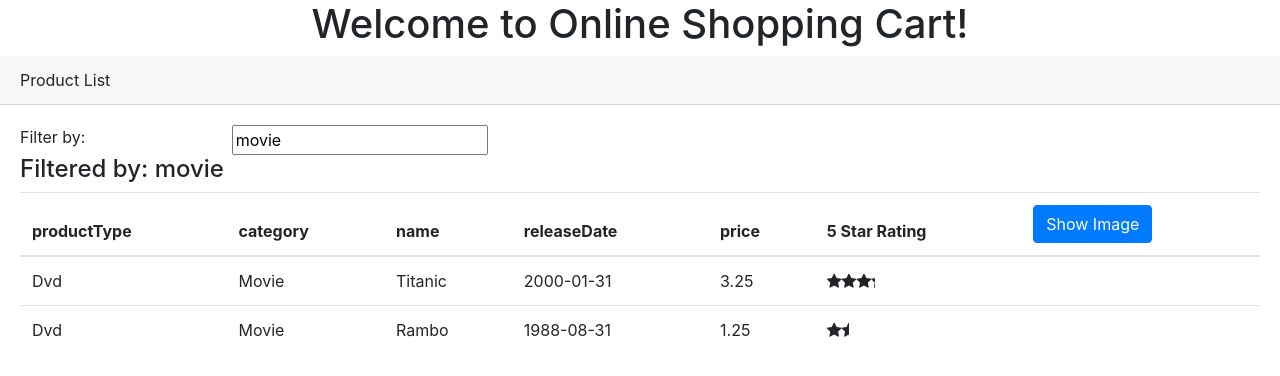
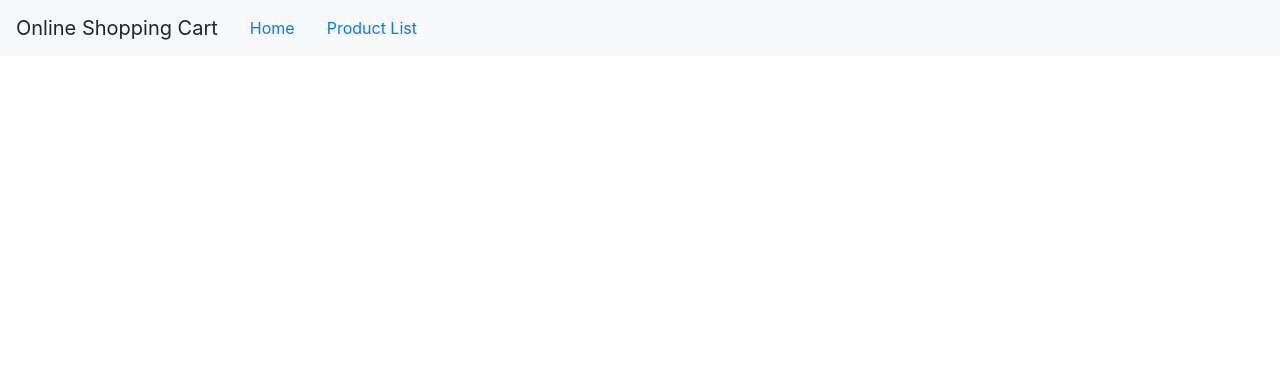
Before and after one commit to jayampathib/Angular_ShopingCart, an Angular app in the folder ShopCart/: page /welcome in a window 1280 px wide. Shown: the top 376 px of the page. Built offline with nearby package versions, Linux system fonts and the light colour scheme.

Commit message:
11.3 add main menu for app.component

```diff
--- a/ShopCart/src/app/app.component.html
+++ b/ShopCart/src/app/app.component.html
@@ -1,7 +1,17 @@
 <!--The content below is only a placeholder and can be replaced.-->
-<div style="text-align:center">
+
+<nav class='navbar navbar-expand navbar-light bg-light'>
+  <a class='navbar-brand'>{{title}}</a>
+  <ul class='nav nav-pills'>
+    <li><a class='nav-link' [routerLink]="['/welcome']">Home</a></li>
+    <li><a class='nav-link' [routerLink]="['/products']">Product List</a></li>
+  </ul>
+</nav>
+
+
+<!-- <div style="text-align:center">
   <h1>
     Welcome to {{ title }}!
   </h1>
 </div>
-<shp-product-list></shp-product-list>
+<shp-product-list></shp-product-list> -->
```
